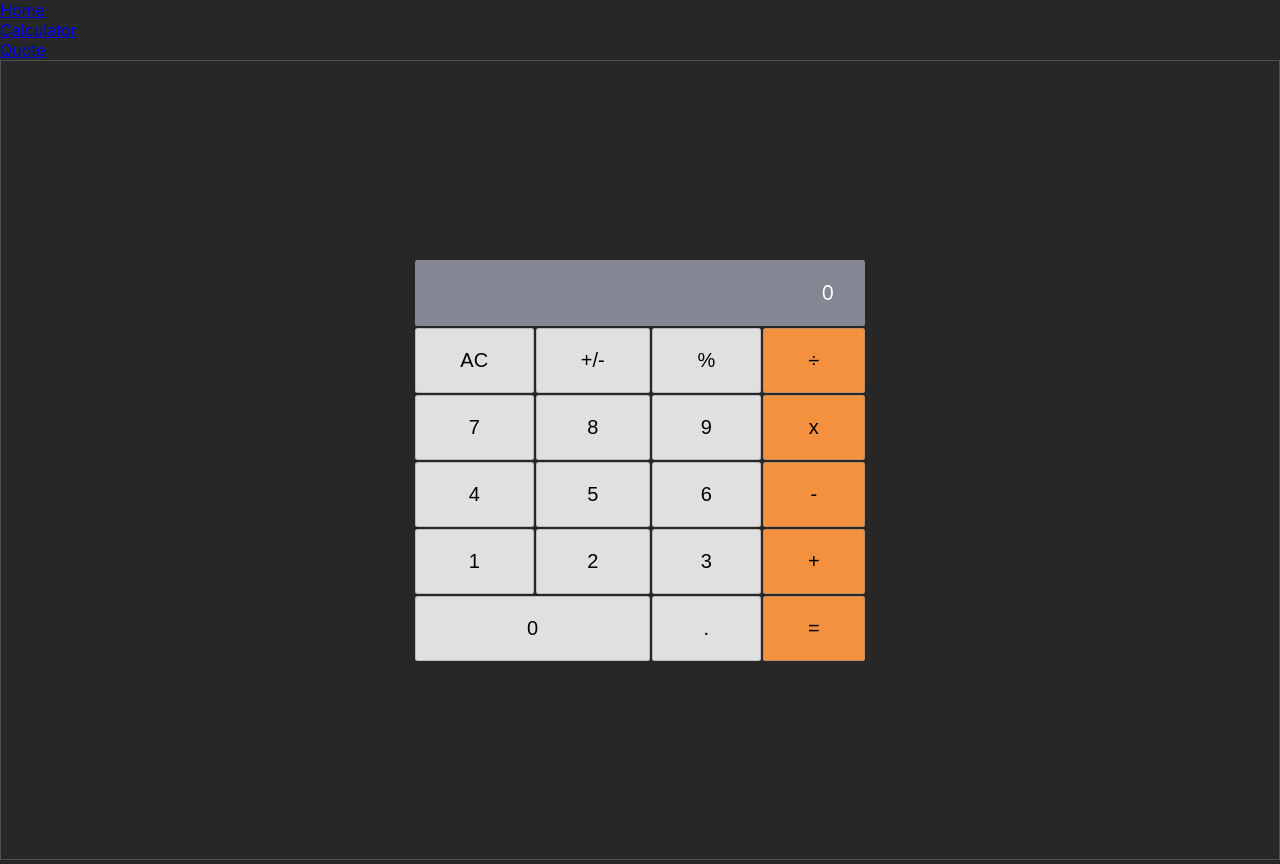
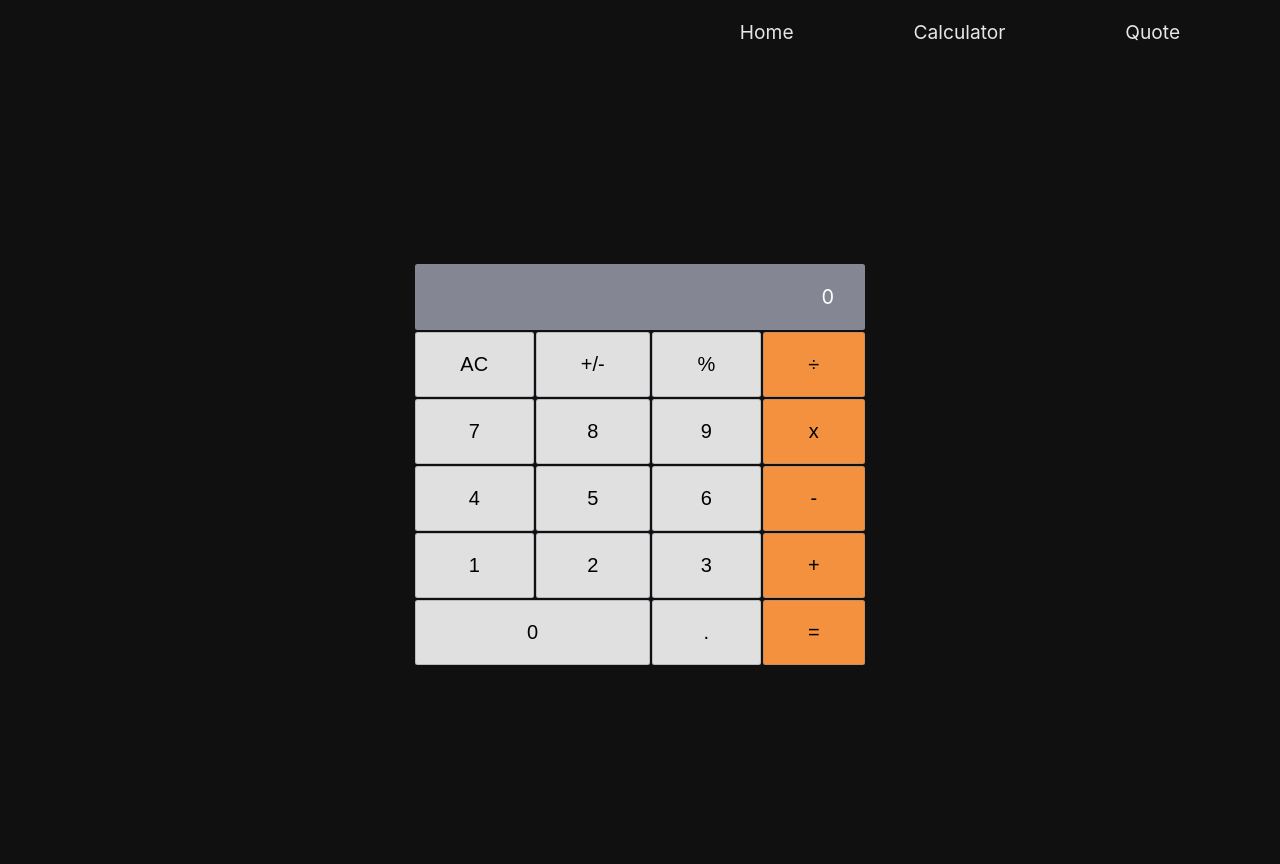
Before and after one commit to jmonto55/Math-magicians, a React (Create React App) app: page /calculator in a window 1280 px wide. Built offline with nearby package versions, Linux system fonts and the light colour scheme.

Commit message:
Add navbar styles

```diff
--- a/src/components/Navbar.js
+++ b/src/components/Navbar.js
@@ -1,19 +1,28 @@
 import { Link } from 'react-router-dom';
+import styles from '../sass/Navbar.module.scss';
 
-const Navbar = () => (
-  <nav>
-    <ul>
+const Navbar = () => {
+  const linkStyles = {
+    color: '#e7e7e7',
+    textDecoration: 'none',
+    fontSize: '1.2rem',
+  };
+  return (
+
+    <nav className={styles.navbar}>
+      <ul className={styles.navbar_list}>
         <li>
-        <Link to="/">Home</Link>
+          <Link style={linkStyles} to="/">Home</Link>
         </li>
         <li>
-        <Link to="/calculator">Calculator</Link>
+          <Link style={linkStyles} to="/calculator">Calculator</Link>
         </li>
         <li>
-        <Link to="/quote">Quote</Link>
+          <Link style={linkStyles} to="/quote">Quote</Link>
         </li>
       </ul>
     </nav>
   );
+};
 
 export default Navbar;
--- a/src/sass/App.scss
+++ b/src/sass/App.scss
@@ -2,6 +2,7 @@
   box-sizing: border-box;
   margin: 0;
   padding: 0;
+  overflow: hidden;
 }
 
 body {
@@ -19,5 +20,5 @@ body {
     sans-serif;
   -webkit-font-smoothing: antialiased;
   -moz-osx-font-smoothing: grayscale;
-  background-color: #272727;
+  background-color: #101010;
 }
--- a/src/sass/Calculator.module.scss
+++ b/src/sass/Calculator.module.scss
@@ -1,33 +1,7 @@
-// * {
-//   box-sizing: border-box;
-//   margin: 0;
-//   padding: 0;
-// }
-
-// body {
-//   font-family:
-//     -apple-system,
-//     BlinkMacSystemFont,
-//     'Segoe UI',
-//     'Roboto',
-//     'Oxygen',
-//     'Ubuntu',
-//     'Cantarell',
-//     'Fira Sans',
-//     'Droid Sans',
-//     'Helvetica Neue',
-//     sans-serif;
-//   -webkit-font-smoothing: antialiased;
-//   -moz-osx-font-smoothing: grayscale;
-//   background-color: #272727;
-// }
-
 .main_container {
   width: 100vw;
   height: 100vh;
   display: flex;
-  border: 0.5px solid #8586936a;
-  background-color: #272727;
 }
 
 .grid_wrapper {
--- a/src/sass/Navbar.module.scss
+++ b/src/sass/Navbar.module.scss
@@ -0,0 +1,13 @@
+.navbar {
+  display: flex;
+  width: 100%;
+  justify-content: flex-end;
+  .navbar_list {
+    display: flex;
+    width: 50%;
+    justify-content: space-evenly;
+    li {
+      padding: 20px;
+    }
+  }
+}
```
Lines whose indentation alone changed are shown as unchanged.
